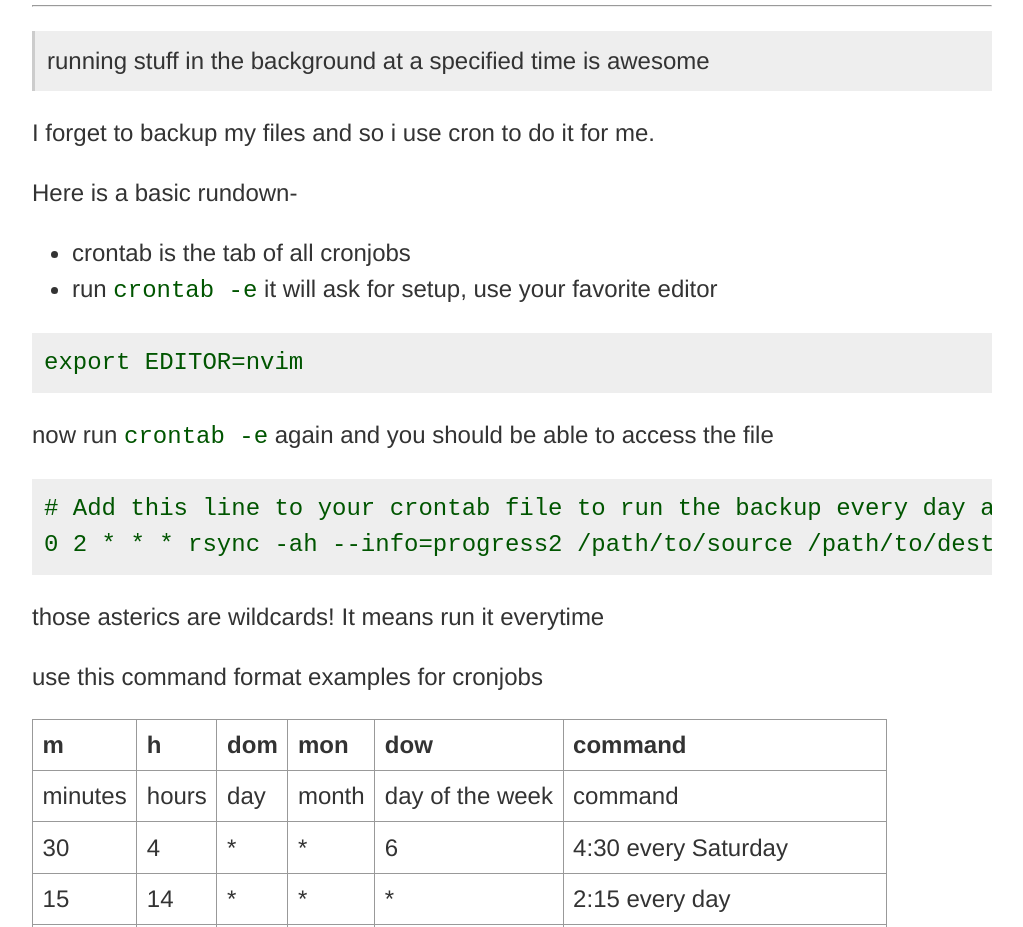
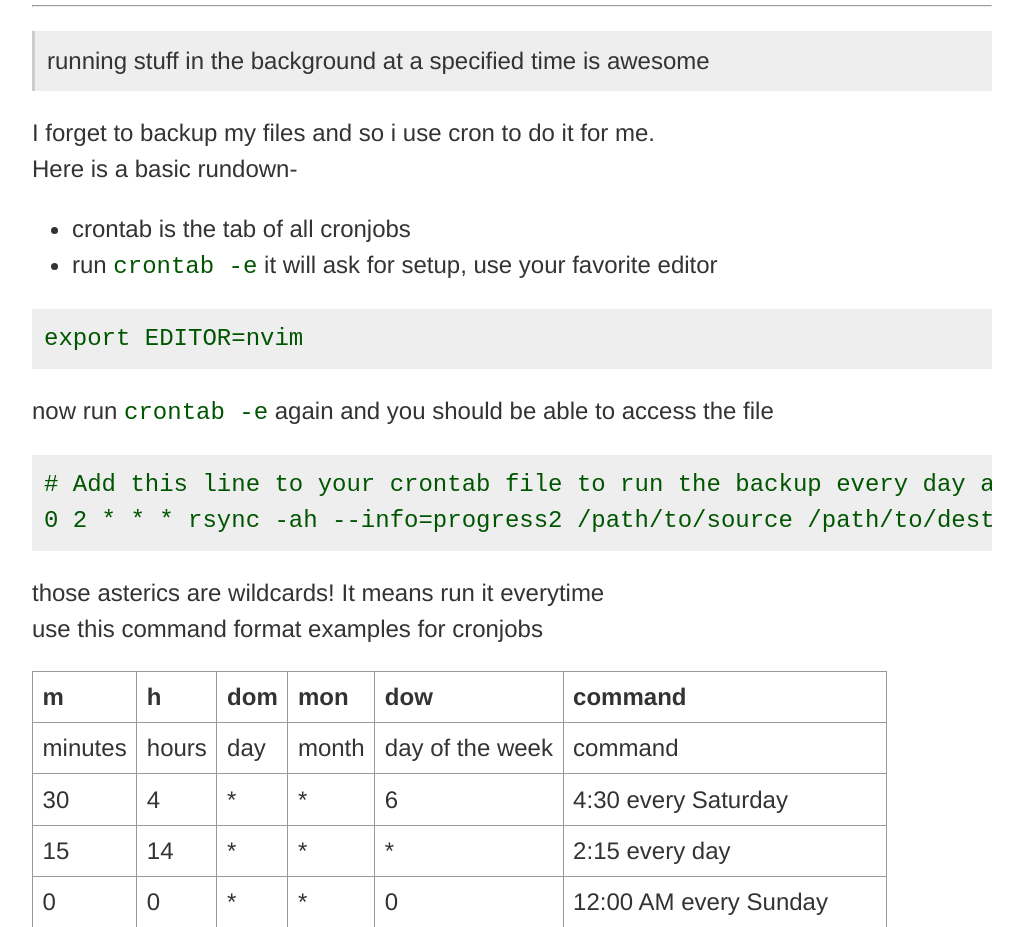
Before and after one commit to 404salad/pond_ssg, a plain HTML site: page dist/articles/Cronjobs.html in a window 1280 px wide. Shown: the part 173-1100 px from the top of the page, without its empty margins (128-1151 px from the left). Drawn offline with Linux system fonts and the light colour scheme.

Commit message:
removed extra space in content/cron

```diff
--- a/dist/articles/Cronjobs.html
+++ b/dist/articles/Cronjobs.html
@@ -14,8 +14,8 @@
 <blockquote>
 <p>running stuff in the background at a specified time is awesome</p>
 </blockquote>
-<p>I forget to backup my files and so i use cron to do it for me. </p>
-<p>Here is a basic rundown- </p>
+<p>I forget to backup my files and so i use cron to do it for me.<br />
+Here is a basic rundown- </p>
 <ul>
 <li>crontab is the tab of all cronjobs</li>
 <li>run <code>crontab -e</code> it will ask for setup, use your favorite editor</li>
@@ -26,8 +26,8 @@
 <pre><code># Add this line to your crontab file to run the backup every day at 2 AM
 0 2 * * * rsync -ah --info=progress2 /path/to/source /path/to/destination
 </code></pre>
-<p>those asterics are wildcards! It means run it everytime </p>
-<p>use this command format examples for cronjobs</p>
+<p>those asterics are wildcards! It means run it everytime<br />
+use this command format examples for cronjobs</p>
 <table><thead><tr><th>m</th><th>h</th><th>dom</th><th>mon</th><th>dow</th><th>command</th></tr></thead><tbody>
 <tr><td>minutes</td><td>hours</td><td>day</td><td>month</td><td>day of the week</td><td>command</td></tr>
 <tr><td>30</td><td>4</td><td>*</td><td>*</td><td>6</td><td>4:30 every Saturday</td></tr>
```
Also changed, not shown: content/Cronjobs.md (+0 -2 lines).
